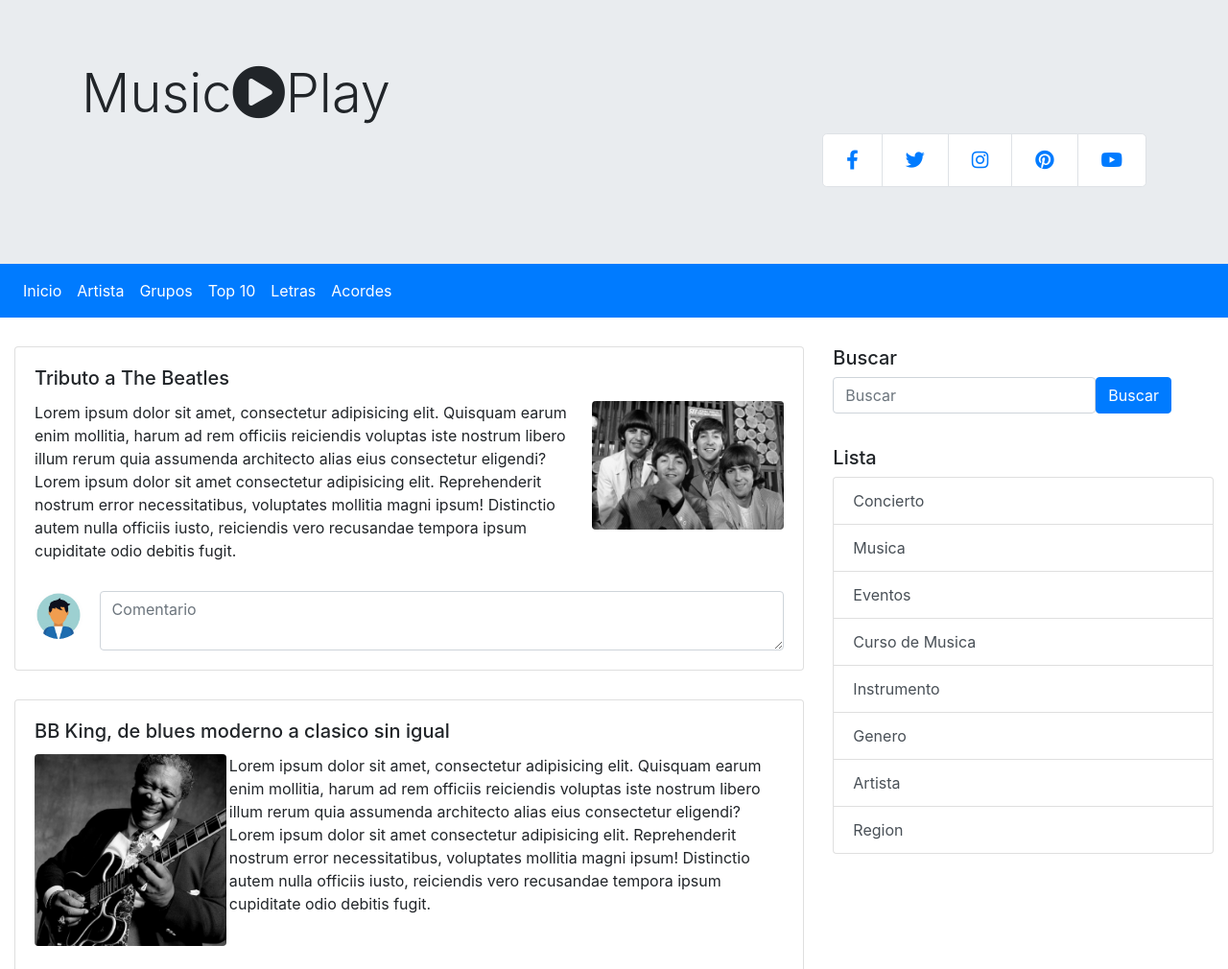
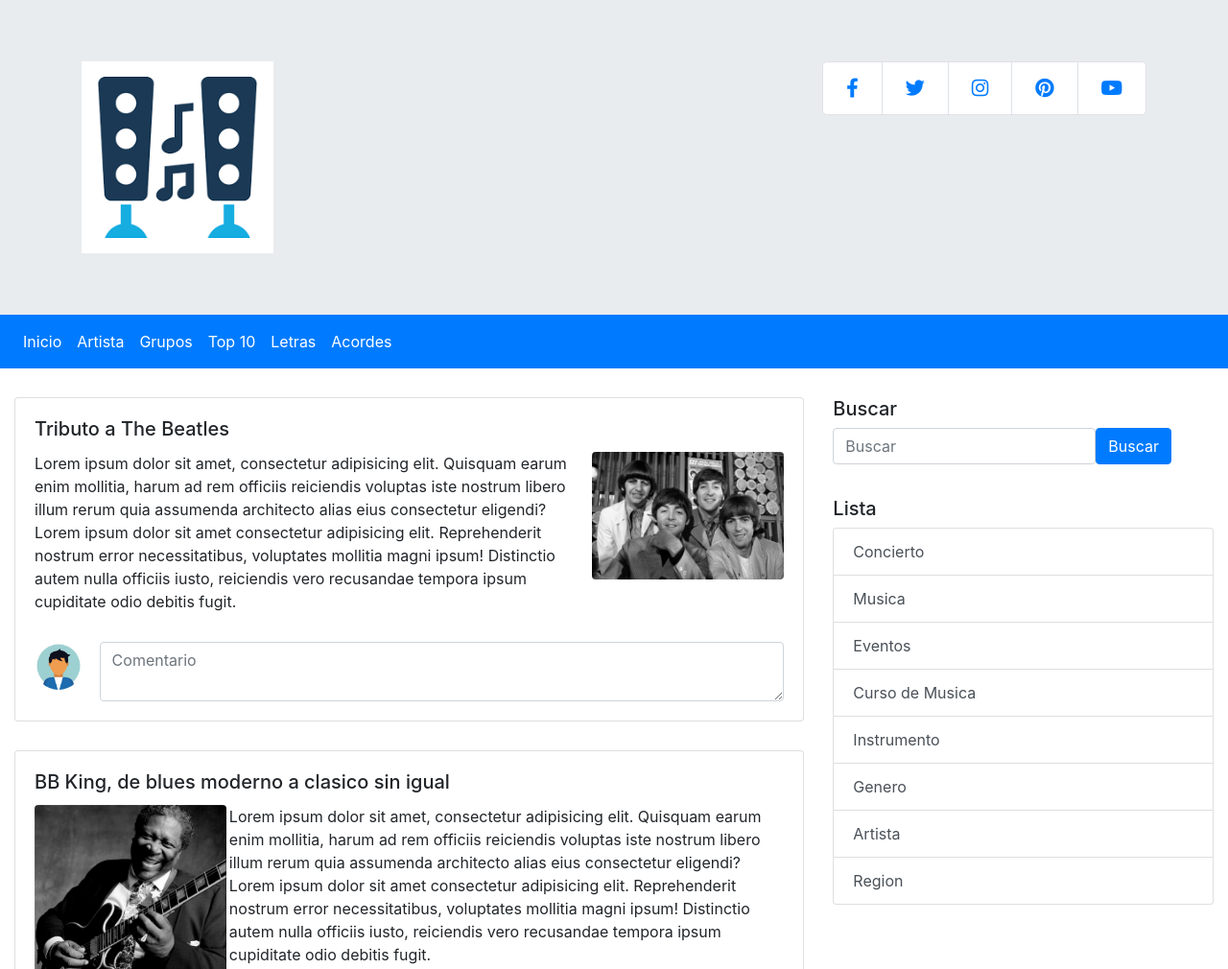
Before and after one commit to MATIASHD/BlogMusica-Bootstraps, a plain HTML site: page index.html in a window 1280 px wide. Shown: the top 1010 px of the page at 96% size. Drawn offline with Linux system fonts and the light colour scheme.

Commit message:
re-estructurando el grid de la page

```diff
--- a/index.html
+++ b/index.html
@@ -5,13 +5,9 @@
     <meta charset="UTF-8">
     <meta name="viewport" content="width=device-width, initial-scale=1.0, shrink-to-fit=no">
     <meta http-equiv="X-UA-Compatible" content="ie=edge">
-    <!--FontAwesome css-->
     <link rel="stylesheet" href="https://use.fontawesome.com/releases/v5.10.0/css/all.css"
         integrity="sha384-0c38nfCMzF8w8DBI+9nTWzApOpr1z0WuyswL4y6x/2ZTtmj/Ki5TedKeUcFusC/k" crossorigin="anonymous">
-    <!--Bootstraps css-->
     <link rel="stylesheet" href="css/bootstrap.min.css">
-
-    <!--Personal css-->
     <link rel="stylesheet" href="css/estilo.css">
     <title>Music Play</title>
 </head>
@@ -19,8 +15,12 @@
 <body>
     <div class="jumbotron jumbotron-fluid">
         <div class="container">
-            <h1 class="display-4">Music<i class="fas fa-play-circle"></i>Play</h1>
+            <div class="row justify-content-between">
+                <div class="col col-sm-2">
+                    <img src="contenido/logo-melodia.png" style="width: 200px;" alt="">
+                </div>
 
+                <div class="col col-sm-4">
                     <nav aria-label="...">
                         <ul class="pagination pagination-lg justify-content-end">
                             <li class="page-item" aria-current="page"><span class="page-link"><i
@@ -37,6 +37,15 @@
                     </nav>
                 </div>
             </div>
+        </div>
+    </div>
+
+    <!--Contenido-->
+    <div class="row align-items-center">
+        <div class="col col-sm-12">
+
+
+
     <nav class="navbar navbar-expand-lg navbar-dark bg-primary">
         <button class="navbar-toggler" type="button" data-toggle="collapse" data-target="#navbarNav"
             aria-controls="navbarNav" aria-expanded="false" aria-label="Toggle navigation">
@@ -65,6 +74,9 @@
             </ul>
         </div>
     </nav>
+</div>
+</div>
+
     <div class="container-fluid distancia">
         <div class="row">
             <div class="col col-sm-12 col-md-8 col-lg-8 col-xl-8">
```
Also changed, not shown: contenido/logo-melodia.png (added). Lines whose indentation alone changed are shown as unchanged.
